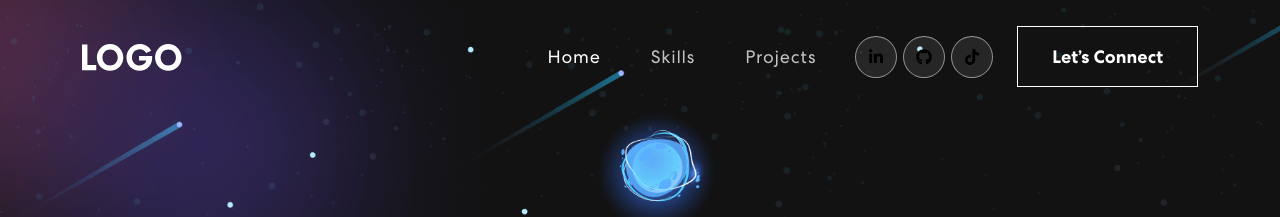
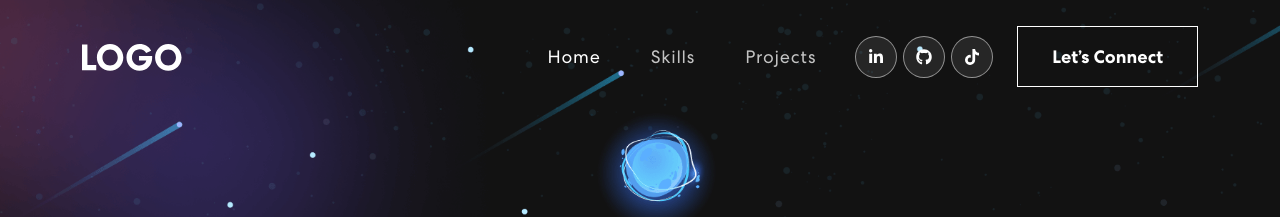
Before and after one commit to amgosek/portfolio, a React (Create React App) app: page / in a window 1280 px wide. Shown: the top 217 px of the page. Built offline with nearby package versions, Linux system fonts and the light colour scheme.

Commit message:
Update App.css

```diff
--- a/src/App.css
+++ b/src/App.css
@@ -128,6 +128,7 @@ span.navbar-text {
   justify-content: center;
   line-height: 1;
   border: 1px solid rgba(255, 255, 255, 0.5);
+  position: relative; /* Ensure the pseudo-element works */
 }
 .social-icon a::before {
   content: "";
@@ -138,16 +139,20 @@ span.navbar-text {
   border-radius: 50%;
   transform: scale(0);
   transition: 0.3s ease-in-out;
+  z-index: 0; /* Ensure it's behind the icon */
 }
 .social-icon a:hover::before {
   transform: scale(1);
 }
-.social-icon a img {
+.social-icon a svg {
   width: 40%;
-	z-index: 1;
+  height: 40%; /* Ensure consistent sizing */
+  z-index: 1; /* Ensure the icon is above the pseudo-element */
   transition: 0.3s ease-in-out;
+  color: white; /* Set the initial color to white */
 }
-.social-icon a:hover img {
+.social-icon a:hover svg {
+  color: black; /* Change the color to black on hover */
   filter: brightness(0) saturate(100%) invert(0%) sepia(7%) saturate(98%) hue-rotate(346deg) brightness(95%) contrast(86%);
 }
 .navbar-text button {
```
Lines whose indentation alone changed are shown as unchanged.
